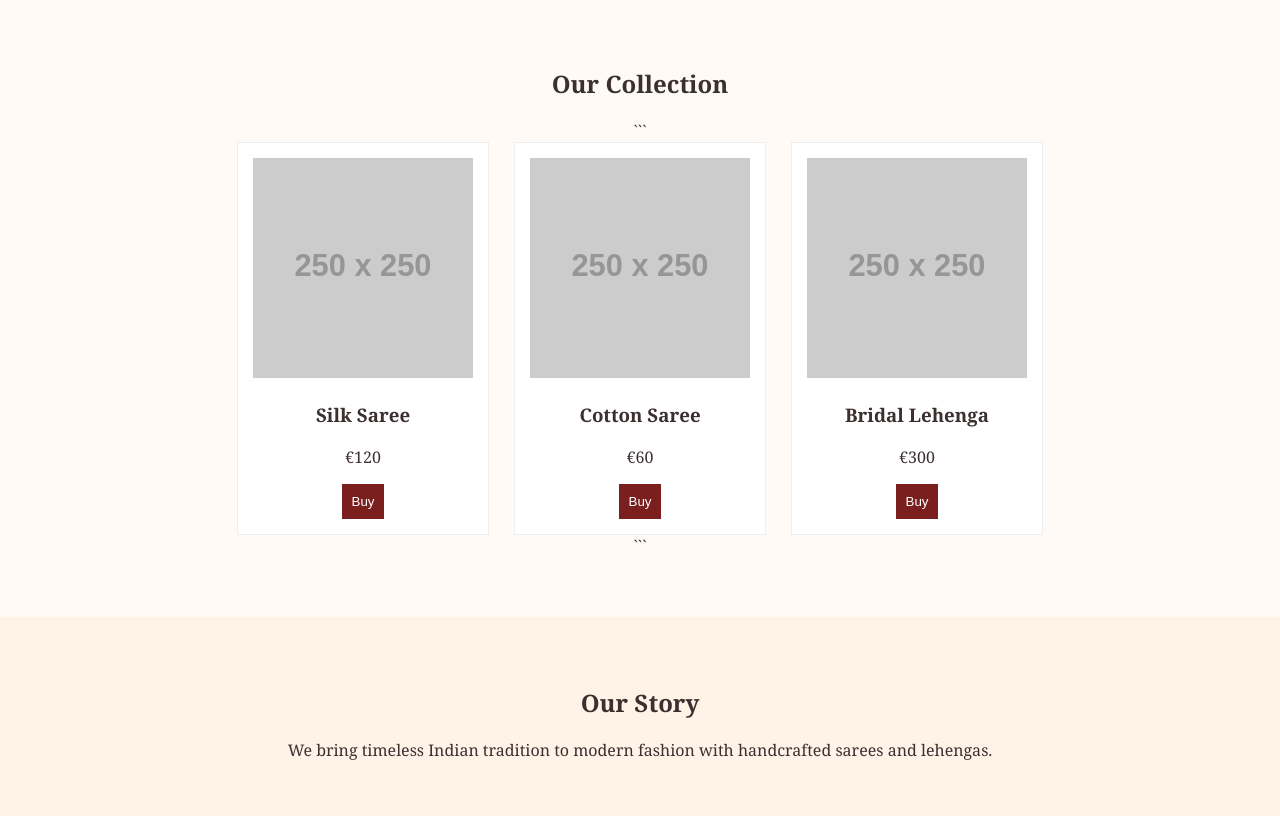
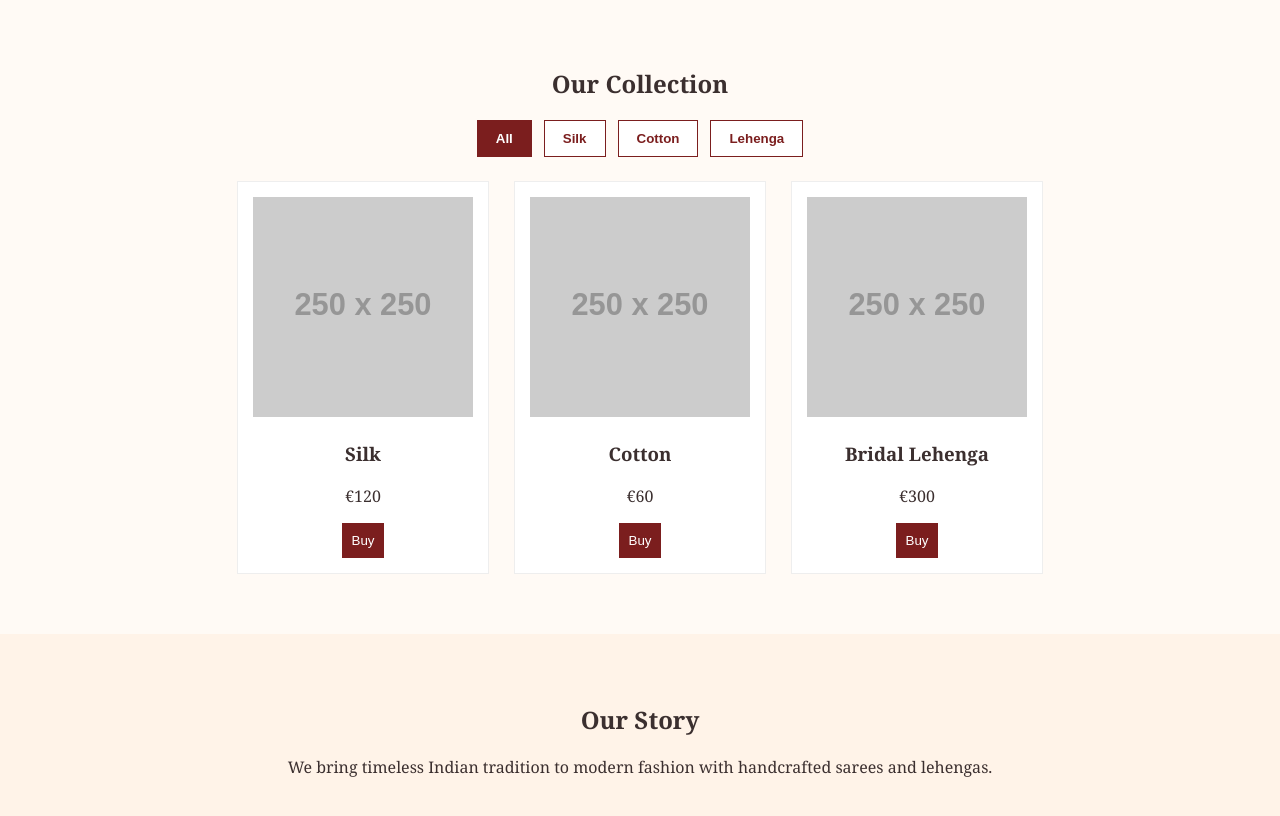
Before and after one commit to GeetaJawalkar/Meenakshi_Silks, a plain HTML site: page index.html in a window 1280 px wide. Shown: the part 580-1396 px from the top of the page. Drawn offline with Linux system fonts and the light colour scheme; placeholder pictures from the web are drawn by us.

Commit message:
add filter

````diff
--- a/index.html
+++ b/index.html
@@ -33,30 +33,35 @@
   <section id="products" class="products">
     <h2>Our Collection</h2>
 
-```
+<div class="filter-buttons">
+  <button class="active" onclick="filterProducts('all')">All</button>
+  <button onclick="filterProducts('silk')">Silk</button>
+  <button onclick="filterProducts('cotton')">Cotton</button>
+  <button onclick="filterProducts('lehenga')">Lehenga</button>
+</div>
+
 <div class="product-grid">
-  <div class="product">
+  <div class="product" data-category="silk">
     <img src="https://via.placeholder.com/250" alt="Silk">
-    <h3>Silk Saree</h3>
+    <h3>Silk</h3>
     <p>€120</p>
-    <button onclick="buyNow('Silk Saree')">Buy</button>
+    <button onclick="buyNow('Silk')">Buy</button>
   </div>
 
-  <div class="product">
+  <div class="product" data-category="cotton">
     <img src="https://via.placeholder.com/250" alt="Cotton">
-    <h3>Cotton Saree</h3>
+    <h3>Cotton</h3>
     <p>€60</p>
-    <button onclick="buyNow('Cotton Saree')">Buy</button>
+    <button onclick="buyNow('Cotton')">Buy</button>
   </div>
 
-  <div class="product">
+  <div class="product" data-category="lehenga">
     <img src="https://via.placeholder.com/250" alt="Lehenga">
     <h3>Bridal Lehenga</h3>
     <p>€300</p>
-    <button onclick="buyNow('Bridal Lehenga')">Buy</button>
+    <button onclick="buyNow('Lehenga')">Buy</button>
   </div>
 </div>
-```
 
   </section>
 
--- a/script.js
+++ b/script.js
@@ -5,3 +5,21 @@ document.getElementById("products").scrollIntoView({ behavior: "smooth" });
 function buyNow(productName) {
 alert("You selected: " + productName + "\nAdd your payment link here.");
 }
+
+function filterProducts(category) {
+const products = document.querySelectorAll(".product");
+const buttons = document.querySelectorAll(".filter-buttons button");
+
+products.forEach((product) => {
+const productCategory = product.dataset.category;
+const shouldShow = category === "all" || productCategory === category;
+product.style.display = shouldShow ? "block" : "none";
+});
+
+buttons.forEach((button) => {
+const buttonCategory = button.textContent.trim().toLowerCase();
+const isActive =
+(category === "all" && buttonCategory === "all") || buttonCategory === category;
+button.classList.toggle("active", isActive);
+});
+}
--- a/style.css
+++ b/style.css
@@ -50,6 +50,28 @@ padding: 60px 20px;
 text-align: center;
 }
 
+.filter-buttons {
+display: flex;
+gap: 12px;
+justify-content: center;
+margin-bottom: 24px;
+flex-wrap: wrap;
+}
+
+.filter-buttons button {
+padding: 10px 18px;
+border: 1px solid #7b1e1e;
+background: white;
+color: #7b1e1e;
+cursor: pointer;
+font-weight: bold;
+}
+
+.filter-buttons button.active {
+background: #7b1e1e;
+color: white;
+}
+
 .product-grid {
 display: flex;
 gap: 25px;
````
